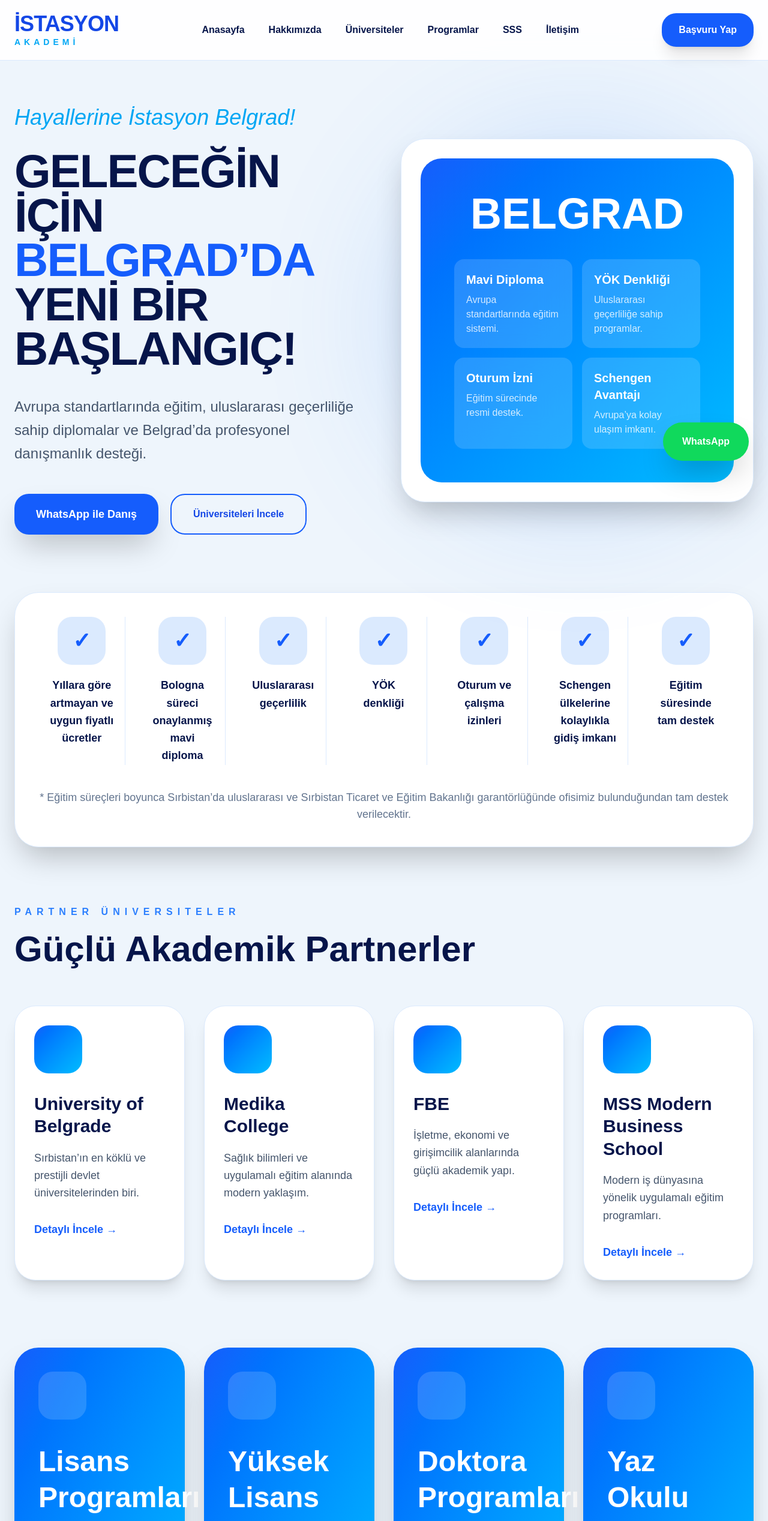
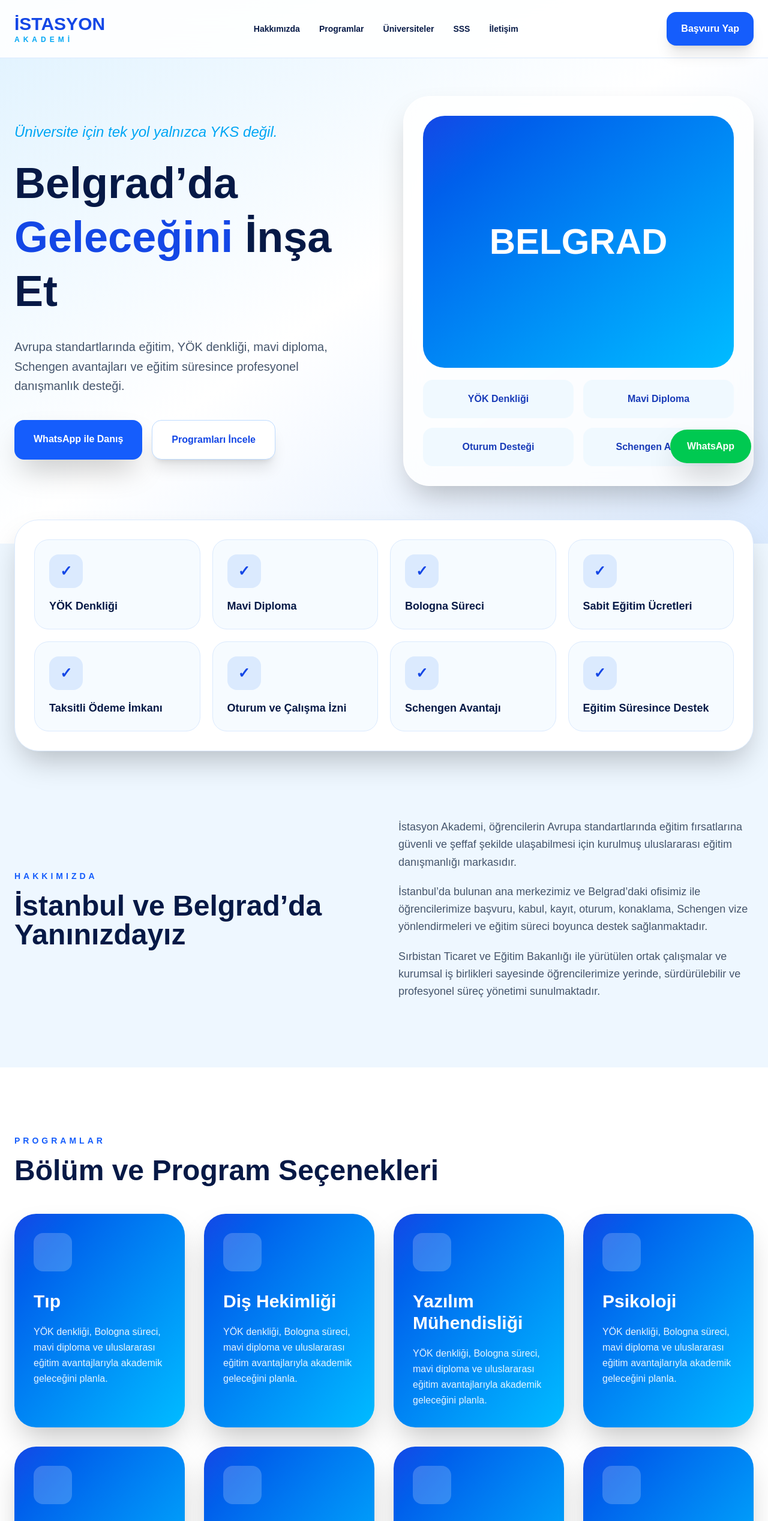
Before and after one commit to aykutkaryeditepe-spec/education-site, a Next.js app: page / in a window 1280 px wide. Shown: the top 2535 px of the page at 60% size. Built offline with nearby package versions, Linux system fonts and the light colour scheme.

Commit message:
final premium homepage

```diff
--- a/app/page.tsx
+++ b/app/page.tsx
@@ -1,259 +1,169 @@
-export default function HomePage() {
-  const universities = [
-    {
-      name: "University of Belgrade",
-      desc: "Sırbistan’ın en köklü ve prestijli devlet üniversitelerinden biri.",
-    },
-    {
-      name: "Medika College",
-      desc: "Sağlık bilimleri ve uygulamalı eğitim alanında modern yaklaşım.",
-    },
-    {
-      name: "FBE",
-      desc: "İşletme, ekonomi ve girişimcilik alanlarında güçlü akademik yapı.",
-    },
-    {
-      name: "MSS Modern Business School",
-      desc: "Modern iş dünyasına yönelik uygulamalı eğitim programları.",
-    },
+const phone = "381631673885";
+const message = "Merhaba, Belgrad’da eğitim hakkında bilgi almak istiyorum.";
+
+const whatsapp = `https://wa.me/${phone}?text=${encodeURIComponent(message)}`;
+
+const benefits = [
+  "YÖK Denkliği",
+  "Mavi Diploma",
+  "Bologna Süreci",
+  "Sabit Eğitim Ücretleri",
+  "Taksitli Ödeme İmkanı",
+  "Oturum ve Çalışma İzni",
+  "Schengen Avantajı",
+  "Eğitim Süresince Destek",
 ];
 
-  const features = [
-    "Yıllara göre artmayan ve uygun fiyatlı ücretler",
-    "Bologna süreci onaylanmış mavi diploma",
-    "Uluslararası geçerlilik",
-    "YÖK denkliği",
-    "Oturum ve çalışma izinleri",
-    "Schengen ülkelerine kolaylıkla gidiş imkanı",
-    "Eğitim süresinde tam destek",
+const universities = [
+  "University of Belgrade",
+  "Medika College",
+  "Faculty of Business Economics and Entrepreneurship",
+  "MSS Modern Business School",
 ];
 
 const programs = [
-    "Lisans Programları",
-    "Yüksek Lisans Programları",
-    "Doktora Programları",
-    "Yaz Okulu",
+  "Tıp",
+  "Diş Hekimliği",
+  "Yazılım Mühendisliği",
+  "Psikoloji",
+  "İşletme",
+  "Mimarlık",
+  "Türkoloji",
+  "MBA",
 ];
 
 const faqs = [
   {
-      q: "Ücretler yıllık artıyor mu?",
-      a: "Program ücretleri yıllık olarak sabitlenmekte olup öğrencilere süreç başında detaylı bilgilendirme yapılmaktadır.",
+    q: "Sırbistan’da alınan diplomalar Türkiye’de geçerli mi?",
+    a: "Üniversite ve programa bağlı olarak YÖK kriterlerine uygun denklik süreçleri bulunmaktadır. Öğrenciler başvuru öncesinde detaylı şekilde bilgilendirilmektedir.",
   },
   {
-      q: "Eğitim dili nedir?",
-      a: "Programlara göre İngilizce ve Sırpça seçenekleri bulunmaktadır.",
+    q: "Türkçe programlar mevcut mu?",
+    a: "Evet. Özellikle Türkoloji bölümü tamamen Türkçe eğitim vermektedir. Programın lisans, yüksek lisans ve doktora seçenekleri bulunmaktadır.",
   },
   {
-      q: "YÖK denkliği mevcut mu?",
-      a: "Belirli üniversite ve programlarda YÖK kriterlerine uygun denklik süreçleri bulunmaktadır.",
+    q: "Eğitim ücretleri her yıl değişiyor mu?",
+    a: "Birçok programda eğitim ücretleri öğrenciler için yıllık olarak sabitlenmektedir. Böylece uzun vadeli eğitim planlaması daha güvenli yapılabilmektedir.",
   },
   {
-      q: "Konaklama desteği sağlanıyor mu?",
-      a: "Belgrad’da konaklama, oturum ve öğrenci yaşamı konusunda danışmanlık sağlanmaktadır.",
+    q: "Taksitli ödeme imkanı var mı?",
+    a: "Evet. Üniversite ve programa göre dönemlik veya taksitli ödeme seçenekleri sunulabilmektedir.",
+  },
+  {
+    q: "Schengen ülkelerine seyahat avantajı var mı?",
+    a: "Evet. Sırbistan’da yasal öğrenci statüsünde bulunan öğrenciler birçok durumda yalnızca öğrenci belgesi ile başvuru yapabilmektedir. Başvurular ortalama 7 gün içerisinde sonuçlanabilmekte ve danışmanlık hizmetimiz kapsamında ücretsiz takip edilmektedir.",
+  },
+  {
+    q: "Türkiye’de askerlik erteleme işlemleri yapılabiliyor mu?",
+    a: "Öğrencilik statüsünün aktif olması durumunda askerlik erteleme süreçleri değerlendirilebilmektedir. Danışmanlık hizmetimiz kapsamında süreç ücretsiz şekilde takip edilmektedir.",
+  },
+  {
+    q: "Firmanız Sırbistan Hükümeti tarafından tanınıyor mu?",
+    a: "Gerçekleştirdiğimiz resmi iş birlikleri kapsamında Sırbistan Ticaret ve Eğitim Bakanlığı ile ortak çalışmalar yürütülmektedir. Ayrıca Belgrad’da aktif ofisimiz bulunmaktadır.",
   },
 ];
 
+export default function Home() {
   return (
-    <main className="bg-[#eef5fc] text-[#06154a] overflow-hidden">
-      {/* NAVBAR */}
+    <main className="bg-[#eef7ff] text-[#061946] overflow-hidden">
       <header className="fixed top-0 left-0 w-full z-50 bg-white/90 backdrop-blur-xl border-b border-blue-100">
         <div className="max-w-7xl mx-auto px-6 py-5 flex items-center justify-between">
           <div>
-            <h1 className="text-4xl font-black tracking-tight text-blue-700">
-              İSTASYON
-            </h1>
-            <p className="text-sm tracking-[6px] text-sky-500 font-semibold">
-              AKADEMİ
-            </p>
+            <h1 className="text-3xl font-black text-blue-700">İSTASYON</h1>
+            <p className="text-xs tracking-[6px] text-sky-500 font-bold">AKADEMİ</p>
           </div>
 
-          <nav className="hidden lg:flex items-center gap-10 font-semibold">
-            <a href="#">Anasayfa</a>
-            <a href="#">Hakkımızda</a>
-            <a href="#">Üniversiteler</a>
-            <a href="#">Programlar</a>
-            <a href="#">SSS</a>
-            <a href="#">İletişim</a>
+          <nav className="hidden lg:flex gap-8 text-sm font-bold">
+            <a href="#hakkimizda">Hakkımızda</a>
+            <a href="#programlar">Programlar</a>
+            <a href="#universiteler">Üniversiteler</a>
+            <a href="#sss">SSS</a>
+            <a href="#iletisim">İletişim</a>
           </nav>
 
-          <a
-            href="https://wa.me/381631673885"
-            target="_blank"
-            className="bg-blue-600 hover:bg-blue-700 transition text-white px-7 py-4 rounded-3xl font-bold shadow-xl"
-          >
+          <a href={whatsapp} className="bg-blue-600 text-white px-6 py-4 rounded-2xl font-black shadow-xl">
             Başvuru Yap
           </a>
         </div>
       </header>
 
-      {/* HERO */}
-      <section className="pt-44 pb-24">
-        <div className="max-w-7xl mx-auto px-6 grid lg:grid-cols-2 gap-14 items-center">
+      <section className="pt-40 pb-24 bg-gradient-to-br from-sky-100 via-white to-blue-100">
+        <div className="max-w-7xl mx-auto px-6 grid lg:grid-cols-2 gap-16 items-center">
           <div>
-            <p className="text-sky-500 italic text-4xl mb-8">
-              Hayallerine İstasyon Belgrad!
+            <p className="text-2xl italic text-sky-500 mb-6">Üniversite için tek yol yalnızca YKS değil.</p>
+            <h2 className="text-5xl lg:text-7xl font-black leading-tight">
+              Belgrad’da <span className="text-blue-700">Geleceğini</span> İnşa Et
+            </h2>
+            <p className="mt-8 text-xl text-slate-600 leading-relaxed max-w-xl">
+              Avrupa standartlarında eğitim, YÖK denkliği, mavi diploma, Schengen avantajları ve eğitim süresince profesyonel danışmanlık desteği.
             </p>
-
-            <h2 className="text-[78px] leading-[0.95] font-black tracking-tight">
-              GELECEĞİN
-              <br />
-              İÇİN
-              <br />
-              <span className="text-blue-600">BELGRAD’DA</span>
-              <br />
-              YENİ BİR
-              <br />
-              BAŞLANGIÇ!
-            </h2>
-
-            <p className="mt-10 text-2xl text-slate-600 leading-relaxed max-w-xl">
-              Avrupa standartlarında eğitim, uluslararası geçerliliğe sahip
-              diplomalar ve Belgrad’da profesyonel danışmanlık desteği.
-            </p>
-
-            <div className="mt-12 flex flex-wrap gap-5">
-              <a
-                href="https://wa.me/381631673885"
-                target="_blank"
-                className="bg-blue-600 hover:bg-blue-700 transition text-white px-9 py-5 rounded-3xl font-bold text-lg shadow-2xl"
-              >
+            <div className="mt-10 flex flex-wrap gap-4">
+              <a href={whatsapp} className="bg-blue-600 text-white px-8 py-5 rounded-2xl font-black shadow-2xl">
                 WhatsApp ile Danış
               </a>
-
-              <button className="border-2 border-blue-600 text-blue-700 px-9 py-5 rounded-3xl font-bold hover:bg-blue-50 transition">
-                Üniversiteleri İncele
-              </button>
+              <a href="#programlar" className="bg-white text-blue-700 px-8 py-5 rounded-2xl font-black shadow-xl border border-blue-200">
+                Programları İncele
+              </a>
             </div>
           </div>
 
-          {/* HERO CARD */}
-          <div className="relative">
-            <div className="absolute inset-0 bg-blue-500 blur-[120px] opacity-20 rounded-full" />
-
-            <div className="relative bg-white rounded-[40px] p-8 shadow-2xl border border-blue-100">
-              <div className="bg-gradient-to-br from-blue-600 to-sky-400 rounded-[35px] p-14 text-center text-white">
-                <div className="text-7xl font-black">BELGRAD</div>
-
-                <div className="mt-10 grid grid-cols-2 gap-4 text-left">
-                  <div className="bg-white/15 backdrop-blur-xl rounded-2xl p-5">
-                    <h4 className="font-bold text-xl">Mavi Diploma</h4>
-                    <p className="text-white/80 mt-2">
-                      Avrupa standartlarında eğitim sistemi.
-                    </p>
+          <div className="bg-white/80 backdrop-blur-xl border border-white rounded-[44px] p-8 shadow-2xl">
+            <div className="h-[420px] rounded-[36px] bg-gradient-to-br from-blue-700 to-sky-400 flex items-center justify-center text-white text-6xl font-black">
+              BELGRAD
             </div>
-
-                  <div className="bg-white/15 backdrop-blur-xl rounded-2xl p-5">
-                    <h4 className="font-bold text-xl">YÖK Denkliği</h4>
-                    <p className="text-white/80 mt-2">
-                      Uluslararası geçerliliğe sahip programlar.
-                    </p>
+            <div className="grid grid-cols-2 gap-4 mt-5">
+              {["YÖK Denkliği", "Mavi Diploma", "Oturum Desteği", "Schengen Avantajı"].map((x) => (
+                <div key={x} className="bg-sky-50 p-5 rounded-2xl text-center font-black text-blue-800">
+                  {x}
                 </div>
-
-                  <div className="bg-white/15 backdrop-blur-xl rounded-2xl p-5">
-                    <h4 className="font-bold text-xl">Oturum İzni</h4>
-                    <p className="text-white/80 mt-2">
-                      Eğitim sürecinde resmi destek.
-                    </p>
-                  </div>
-
-                  <div className="bg-white/15 backdrop-blur-xl rounded-2xl p-5">
-                    <h4 className="font-bold text-xl">Schengen Avantajı</h4>
-                    <p className="text-white/80 mt-2">
-                      Avrupa’ya kolay ulaşım imkanı.
-                    </p>
-                  </div>
-                </div>
-              </div>
+              ))}
             </div>
           </div>
         </div>
       </section>
 
-      {/* FEATURES */}
-      <section className="pb-24">
-        <div className="max-w-7xl mx-auto px-6">
-          <div className="bg-white rounded-[40px] shadow-2xl border border-blue-100 p-10">
-            <div className="grid lg:grid-cols-7 gap-6">
-              {features.map((item, i) => (
-                <div
-                  key={i}
-                  className="text-center border-r last:border-none border-blue-100 px-4"
-                >
-                  <div className="w-20 h-20 rounded-3xl bg-blue-100 mx-auto flex items-center justify-center text-4xl text-blue-600 font-black">
-                    ✓
-                  </div>
-
-                  <p className="mt-5 font-bold text-lg leading-relaxed">
-                    {item}
-                  </p>
+      <section className="max-w-7xl mx-auto px-6 -mt-10 relative z-10">
+        <div className="bg-white rounded-[40px] p-8 shadow-2xl border border-blue-100 grid md:grid-cols-2 lg:grid-cols-4 gap-5">
+          {benefits.map((b) => (
+            <div key={b} className="p-6 rounded-3xl bg-[#f6fbff] border border-blue-100">
+              <div className="w-14 h-14 rounded-2xl bg-blue-100 text-blue-700 flex items-center justify-center text-2xl font-black mb-4">✓</div>
+              <h3 className="font-black text-lg">{b}</h3>
             </div>
           ))}
         </div>
+      </section>
 
-            <p className="mt-10 text-center text-slate-500 text-lg">
-              * Eğitim süreçleri boyunca Sırbistan’da uluslararası ve Sırbistan
-              Ticaret ve Eğitim Bakanlığı garantörlüğünde ofisimiz
-              bulunduğundan tam destek verilecektir.
+      <section id="hakkimizda" className="max-w-7xl mx-auto px-6 py-28">
+        <div className="grid lg:grid-cols-2 gap-12 items-center">
+          <div>
+            <p className="text-blue-600 tracking-[5px] font-black text-sm">HAKKIMIZDA</p>
+            <h2 className="text-5xl font-black mt-4">İstanbul ve Belgrad’da Yanınızdayız</h2>
+          </div>
+          <div className="text-lg text-slate-600 leading-relaxed space-y-5">
+            <p>
+              İstasyon Akademi, öğrencilerin Avrupa standartlarında eğitim fırsatlarına güvenli ve şeffaf şekilde ulaşabilmesi için kurulmuş uluslararası eğitim danışmanlığı markasıdır.
+            </p>
+            <p>
+              İstanbul’da bulunan ana merkezimiz ve Belgrad’daki ofisimiz ile öğrencilerimize başvuru, kabul, kayıt, oturum, konaklama, Schengen vize yönlendirmeleri ve eğitim süreci boyunca destek sağlanmaktadır.
+            </p>
+            <p>
+              Sırbistan Ticaret ve Eğitim Bakanlığı ile yürütülen ortak çalışmalar ve kurumsal iş birlikleri sayesinde öğrencilerimize yerinde, sürdürülebilir ve profesyonel süreç yönetimi sunulmaktadır.
             </p>
           </div>
         </div>
       </section>
 
-      {/* UNIVERSITIES */}
-      <section className="pb-28">
+      <section id="programlar" className="bg-white py-28">
         <div className="max-w-7xl mx-auto px-6">
-          <p className="uppercase tracking-[8px] text-blue-500 font-bold">
-            Partner Üniversiteler
-          </p>
-
-          <h3 className="text-6xl font-black mt-5">
-            Güçlü Akademik Partnerler
-          </h3>
-
-          <div className="grid lg:grid-cols-4 gap-8 mt-16">
-            {universities.map((uni, i) => (
-              <div
-                key={i}
-                className="bg-white rounded-[35px] p-8 shadow-xl border border-blue-100 hover:-translate-y-2 transition"
-              >
-                <div className="w-20 h-20 rounded-3xl bg-gradient-to-br from-blue-600 to-sky-400 mb-8" />
-
-                <h4 className="text-3xl font-black leading-tight">
-                  {uni.name}
-                </h4>
-
-                <p className="text-slate-600 mt-5 leading-relaxed text-lg">
-                  {uni.desc}
-                </p>
-
-                <button className="mt-8 text-blue-600 font-bold text-lg">
-                  Detaylı İncele →
-                </button>
-              </div>
-            ))}
-          </div>
-        </div>
-      </section>
-
-      {/* PROGRAMS */}
-      <section className="pb-28">
-        <div className="max-w-7xl mx-auto px-6">
-          <div className="grid lg:grid-cols-4 gap-8">
-            {programs.map((program, i) => (
-              <div
-                key={i}
-                className="bg-gradient-to-br from-blue-600 to-sky-400 rounded-[40px] p-10 text-white shadow-2xl hover:scale-[1.02] transition"
-              >
-                <div className="w-20 h-20 bg-white/15 rounded-3xl mb-10" />
-
-                <h3 className="text-5xl font-black leading-tight">
-                  {program}
-                </h3>
-
-                <p className="mt-8 text-white/90 text-xl leading-relaxed">
-                  Avrupa standartlarında eğitim programları ve profesyonel süreç
-                  yönetimi.
+          <p className="text-blue-600 tracking-[5px] font-black text-sm">PROGRAMLAR</p>
+          <h2 className="text-5xl font-black mt-4 mb-12">Bölüm ve Program Seçenekleri</h2>
+          <div className="grid md:grid-cols-2 lg:grid-cols-4 gap-8">
+            {programs.map((p) => (
+              <div key={p} className="bg-gradient-to-br from-blue-700 to-sky-400 text-white rounded-[36px] p-8 shadow-2xl hover:-translate-y-2 transition">
+                <div className="w-16 h-16 rounded-2xl bg-white/20 mb-8" />
+                <h3 className="text-3xl font-black">{p}</h3>
+                <p className="mt-5 text-white/90 leading-relaxed">
+                  YÖK denkliği, Bologna süreci, mavi diploma ve uluslararası eğitim avantajlarıyla akademik geleceğini planla.
                 </p>
               </div>
             ))}
@@ -261,121 +171,72 @@ export default function HomePage() {
         </div>
       </section>
 
-      {/* FAQ */}
-      <section className="pb-28">
+      <section id="universiteler" className="max-w-7xl mx-auto px-6 py-28">
+        <p className="text-blue-600 tracking-[5px] font-black text-sm">ÜNİVERSİTELER</p>
+        <h2 className="text-5xl font-black mt-4 mb-12">Partner Üniversitelerimiz</h2>
+        <div className="grid md:grid-cols-2 lg:grid-cols-4 gap-8">
+          {universities.map((u) => (
+            <div key={u} className="bg-white rounded-[36px] p-8 shadow-xl border border-blue-100 hover:-translate-y-2 transition">
+              <div className="w-16 h-16 rounded-2xl bg-gradient-to-br from-blue-700 to-sky-400 mb-7" />
+              <h3 className="text-2xl font-black">{u}</h3>
+              <p className="mt-5 text-slate-600 leading-relaxed">
+                Belgrad’da Avrupa standartlarında akademik eğitim fırsatı.
+              </p>
+            </div>
+          ))}
+        </div>
+      </section>
+
+      <section id="sss" className="bg-white py-28">
         <div className="max-w-5xl mx-auto px-6">
-          <p className="uppercase tracking-[8px] text-blue-500 font-bold text-center">
-            Sıkça Sorulan Sorular
-          </p>
-
-          <h3 className="text-6xl font-black mt-5 text-center">
-            Merak Edilenler
-          </h3>
-
-          <div className="mt-14 space-y-6">
-            {faqs.map((faq, i) => (
-              <details
-                key={i}
-                className="bg-white rounded-[30px] p-8 shadow-xl border border-blue-100"
-              >
-                <summary className="cursor-pointer text-2xl font-black">
-                  {faq.q}
-                </summary>
-
-                <p className="mt-6 text-slate-600 text-lg leading-relaxed">
-                  {faq.a}
-                </p>
+          <p className="text-center text-blue-600 tracking-[5px] font-black text-sm">SIKÇA SORULAN SORULAR</p>
+          <h2 className="text-center text-5xl font-black mt-4 mb-12">Merak Edilenler</h2>
+          {faqs.map((f) => (
+            <details key={f.q} className="bg-[#f7fbff] rounded-3xl p-6 mb-5 shadow border border-blue-100">
+              <summary className="cursor-pointer font-black text-xl">{f.q}</summary>
+              <p className="mt-5 text-slate-600 leading-relaxed">{f.a}</p>
             </details>
           ))}
         </div>
+      </section>
+
+      <section className="max-w-7xl mx-auto px-6 py-24">
+        <div className="rounded-[44px] bg-gradient-to-r from-blue-800 to-sky-500 p-12 lg:p-20 text-white text-center shadow-2xl">
+          <h2 className="text-5xl font-black">Geleceğini Bugün Planla</h2>
+          <p className="mt-6 text-xl text-white/90 max-w-3xl mx-auto">
+            Belgrad’da üniversite eğitimi, oturum süreci ve başvuru danışmanlığı için hemen bizimle iletişime geç.
+          </p>
+          <a href={whatsapp} className="inline-block mt-10 bg-white text-blue-700 px-10 py-5 rounded-2xl font-black shadow-xl">
+            WhatsApp Üzerinden Başvur
+          </a>
         </div>
       </section>
 
-      {/* CTA */}
-      <section className="pb-28">
-        <div className="max-w-7xl mx-auto px-6">
-          <div className="rounded-[45px] bg-gradient-to-r from-blue-700 to-sky-500 p-16 text-white text-center shadow-2xl">
-            <h3 className="text-6xl font-black leading-tight">
-              Geleceğini Bugün Planla
-            </h3>
-
-            <p className="mt-8 text-2xl text-white/90 max-w-3xl mx-auto leading-relaxed">
-              Belgrad’da üniversite eğitimi, oturum süreci ve başvuru
-              danışmanlığı için hemen bizimle iletişime geç.
-            </p>
-
-            <a
-              href="https://wa.me/381631673885"
-              target="_blank"
-              className="inline-block mt-10 bg-white text-blue-700 px-10 py-5 rounded-3xl font-black text-xl shadow-2xl"
-            >
-              WhatsApp Üzerinden Başvur
-            </a>
+      <footer id="iletisim" className="bg-[#021440] text-white py-20">
+        <div className="max-w-7xl mx-auto px-6 grid lg:grid-cols-4 gap-12">
+          <div>
+            <h3 className="text-4xl font-black">İSTASYON AKADEMİ</h3>
+            <p className="mt-6 text-white/70">Belgrad’da Avrupa standartlarında eğitim danışmanlığı.</p>
           </div>
+          <div>
+            <h4 className="font-black mb-5">Programlar</h4>
+            <p>Lisans</p><p>Yüksek Lisans</p><p>Doktora</p><p>Yaz Okulu</p>
           </div>
-      </section>
-
-      {/* FOOTER */}
-      <footer className="bg-[#02154d] text-white py-20">
-        <div className="max-w-7xl mx-auto px-6 grid lg:grid-cols-4 gap-14">
           <div>
-            <h3 className="text-5xl font-black">İSTASYON AKADEMİ</h3>
-
-            <p className="mt-8 text-white/80 text-xl leading-relaxed">
-              Belgrad’da Avrupa standartlarında eğitim danışmanlığı.
-            </p>
+            <h4 className="font-black mb-5">Yasal</h4>
+            <p>KVKK</p><p>Gizlilik Politikası</p><p>Çerez Politikası</p><p>Kullanım Koşulları</p>
           </div>
-
           <div>
-            <h4 className="font-black text-2xl mb-8">Programlar</h4>
-
-            <ul className="space-y-5 text-white/80 text-lg">
-              <li>Lisans</li>
-              <li>Yüksek Lisans</li>
-              <li>Doktora</li>
-              <li>Yaz Okulu</li>
-            </ul>
-          </div>
-
-          <div>
-            <h4 className="font-black text-2xl mb-8">Yasal</h4>
-
-            <ul className="space-y-5 text-white/80 text-lg">
-              <li>KVKK</li>
-              <li>Gizlilik Politikası</li>
-              <li>Çerez Politikası</li>
-              <li>Kullanım Koşulları</li>
-            </ul>
-          </div>
-
-          <div>
-            <h4 className="font-black text-2xl mb-8">İletişim</h4>
-
-            <div className="text-5xl font-black">
-              +381 63 1673885
-            </div>
-
-            <a
-              href="https://wa.me/381631673885"
-              target="_blank"
-              className="inline-block mt-8 bg-[#10d95c] text-white px-8 py-5 rounded-3xl font-black text-xl"
-            >
+            <h4 className="font-black mb-5">İletişim</h4>
+            <p className="text-3xl font-black">+381 63 1673885</p>
+            <a href={whatsapp} className="inline-block mt-6 bg-green-500 px-8 py-4 rounded-2xl font-black">
               WhatsApp Yaz
             </a>
           </div>
         </div>
-
-        <div className="max-w-7xl mx-auto px-6 mt-16 border-t border-white/10 pt-10 text-white/50">
-          © 2026 İstasyon Akademi. Tüm hakları saklıdır.
-        </div>
       </footer>
 
-      {/* FLOATING WHATSAPP */}
-      <a
-        href="https://wa.me/381631673885"
-        target="_blank"
-        className="fixed bottom-8 right-8 bg-[#10d95c] text-white px-8 py-5 rounded-full font-black shadow-2xl z-50"
-      >
+      <a href={whatsapp} className="fixed bottom-7 right-7 bg-green-500 text-white px-7 py-4 rounded-full font-black shadow-2xl z-50">
         WhatsApp
       </a>
     </main>
```
Lines whose indentation alone changed are shown as unchanged.
